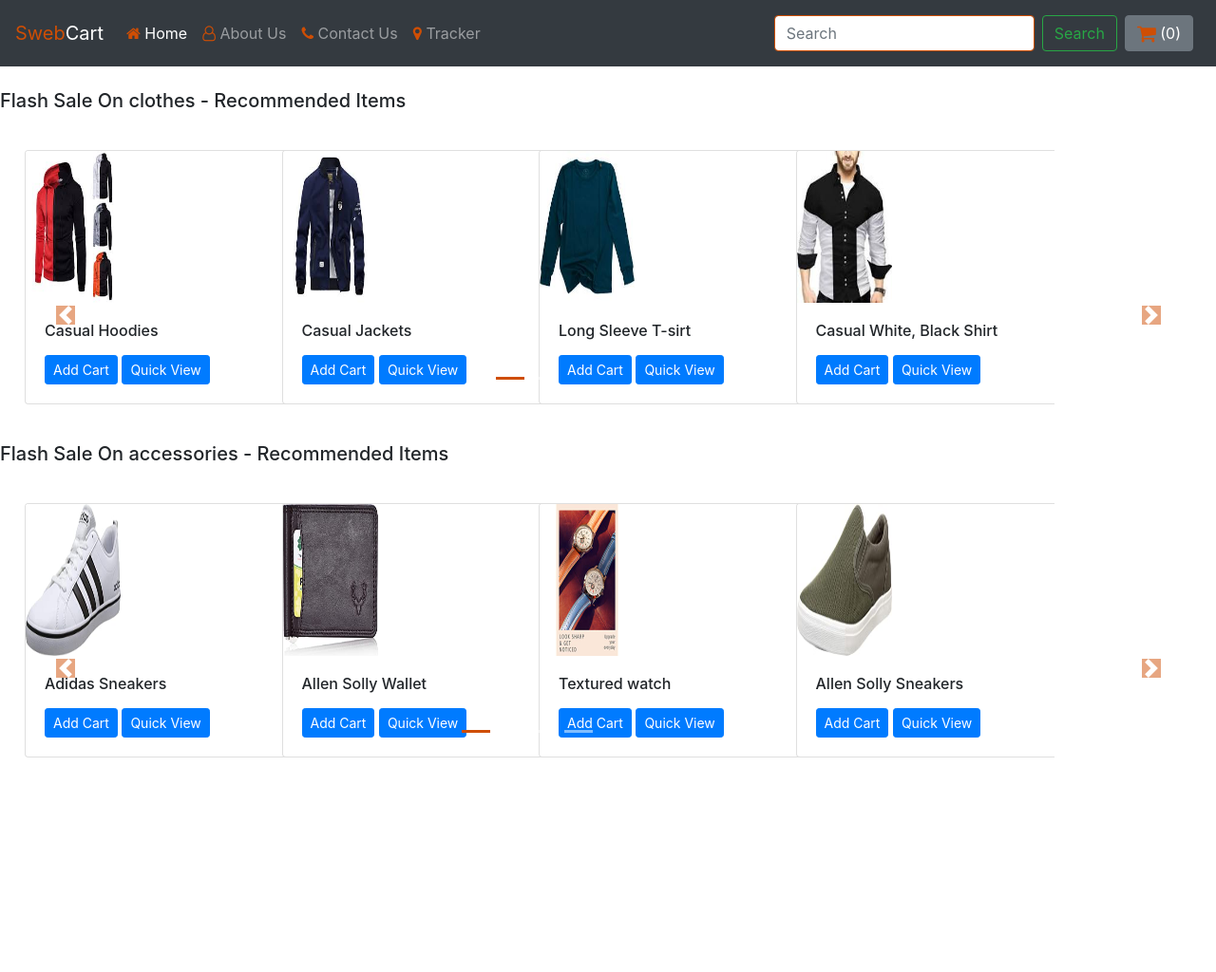
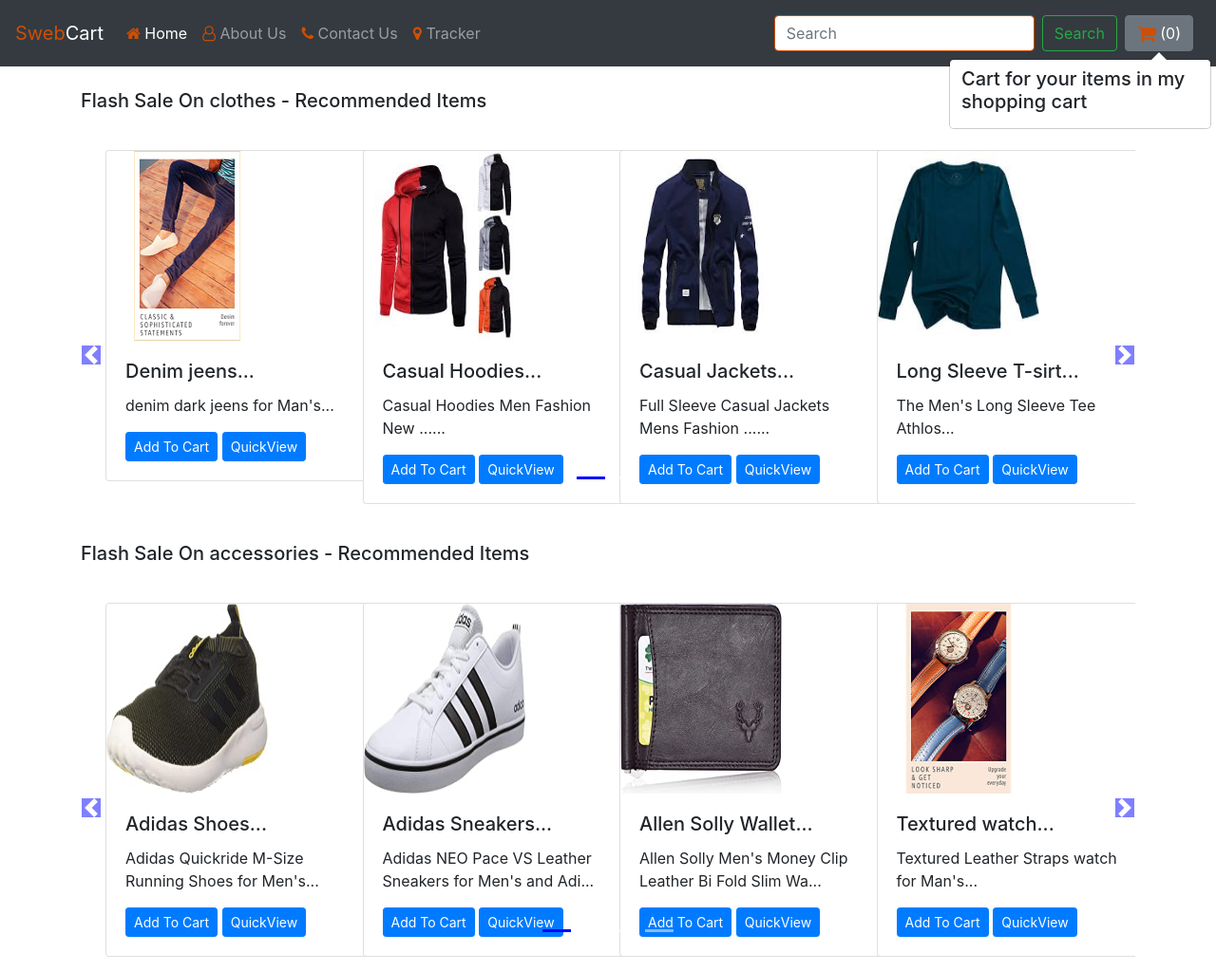
Before and after one commit to 8107707993/django_web_app, a Django app: page /shop/ in a window 1280 px wide. Shown: the whole page at 95% size. Before the commit the page ends 798 px from the top, so only its background shows below. Run offline with Django 3.2, Linux system fonts and the light colour scheme; data comes from the database, SQL or seed files in the repository; some libraries are stand-ins or nearby versions.

Commit message:
improving

```diff
--- a/mew/shop/templates/shop/besic.html
+++ b/mew/shop/templates/shop/besic.html
@@ -72,10 +72,10 @@
                 <button class="btn btn-outline-success my-2 my-sm-0" type="submit">Search</button>
             </form>
             <button type="button" id="popcart" class="btn btn-secondary mx-2" data-container="body"
-                data-toggle="popover" data-placement="bottom"
+                data-toggle="popover" data-placement="bottom" data-html="true"
                 data-content="Vivamus sagittis lacus vel augue laoreet rutrum faucibus.">
                 <font color="#cf4e04"><i class="fa fa-shopping-cart fa-lg" aria-hidden="true"></i></font> (<span
-                    id="cart">0</span>)
+                    id="cart" class="cart">0</span>)
             </button>
         </div>
     </nav>
--- a/mew/shop/templates/shop/index.html
+++ b/mew/shop/templates/shop/index.html
@@ -1,124 +1,66 @@
 {% extends 'shop/besic.html' %}
-{% load static %}
 {% block css %}
-.col-md-3{
-display: inline-block;
-margin-left:-4px;
-}
 .col-md-3
 {
 display: inline-block;
 margin-left:-4px;
 }
-
 .carousel-indicators .active {
 background-color: blue;
 }
-
 .col-md-3 img{
-
-width: 255px;
-height: 355px;
+width: 170px;
+height: 200px;
 }
-
 body .carousel-indicator li{
 background-color: blue;
 }
-
 body .carousel-indicators{
 bottom: 0;
 }
-
 body .carousel-control-prev-icon,
 body .carousel-control-next-icon{
 background-color: blue;
+}
+.carousel-control-prev,
+.carousel-control-next{
+top: auto;
+bottom: auto;
+padding-top: 222px;
 }
 body .no-padding{
 padding-left: 0,
 padding-right: 0;
 }
-
-
-.carousel-indicators .active {
-background-color: #cf4e04;
-}
-
-
-.col-md-3 img{
-
-max-width: 100px;
-height: 160px;
-}
-
-body .carousel-indicator li{
-background-color: blue;
-}
-
-body .carousel-indicators{
-bottom: 0;
-}
-
-body .carousel-control-prev-icon,
-body .carousel-control-next-icon{
-background-color:#cf4e04;
-}
-
-.carousel-control-prev,
-.carousel-control-next{
-top: auto;
-bottom: auto;
-padding-top:180px;
-
-}
-.carousel-control-prev{
-padding-right:55px;
-}
-.carousel-control-next{
-padding-left:55px;
-padding-left:55px;
-
-}
-
-body .no-padding{
-padding-left: 0,
-padding-right: 0;
-}
-
-
 {% endblock %}
 {% block body %}
-
-
+{% load static %}
+<div class="container">
     <!--Slideshow starts here -->
     {% for product, range, nSlides in allProds %}
-
     <h5 class="my-4">Flash Sale On {{product.0.category}} - Recommended Items</h5>
-<div class="row container">
-    <div id="demo{{forloop.counter}}" class="carousel slide my-3" data-ride="carousel">
+    <div class="row">
+        <div id="demo{{forloop.counter}}" class="col carousel slide my-3" data-ride="carousel">
             <ul class="carousel-indicators">
                 <li data-target="#demo{{forloop.counter}}" data-slide-to="0" class="active"></li>
                 {% for i in range %}
                 <li data-target="#demo{{forloop.parentloop.counter}}" data-slide-to="{{i}}"></li>
                 {% endfor %}
             </ul>
-
-        <!--Slideshow starts here -->
             <div class="container carousel-inner no-padding">
-
                 <div class="carousel-item active">
-
-                {% for i in product|slice:"1:" %}
+                    {% for i in product %}
                     <div class="col-xs-3 col-sm-3 col-md-3">
-                    <div class="card" style="width: 20rem;">
+                        <div class="card " style="width: 18rem;">
                             <img src='/media/{{i.image}}' class="card-img-top" alt="...">
                             <div class="card-body">
-                            <h6 class="card-title">{{i.product_name}}</h6>
-                            <p class="card-text">{{i.desc}}</p>
+                                <h5 class="card-title" id="namepr{{i.id}}">{{i.product_name|slice:"0:20"}}...</h5>
+                                <p class="card-text">{{i.Desc|slice:"0:53"}}...</p>
                                 <span id="divpr{{i.id}}" class="divpr">
-                                <button id="pr{{i.id}}" class="btn btn-sm btn-primary cart">Add Cart</button>
+                                    <button id="pr{{i.id}}" class="btn btn-primary btn-sm cart">Add To Cart</button>
                                 </span>
                                 <a href="/shop/products/{{i.id}}"><button id="qv{{i.id}}"
-                                    class="btn btn-sm btn-primary cart">Quick View</button></a>
+                                        class="btn btn-primary btn-sm cart">QuickView</button></a>
                             </div>
                         </div>
                     </div>
@@ -137,47 +79,70 @@ padding-right: 0;
         <a class="carousel-control-next" href="#demo{{forloop.counter}}" data-slide="next">
             <span class="carousel-control-next-icon"></span>
         </a>
-
     </div>
     {% endfor %}
+</div>
 {% endblock %}
 {% block js %}
 <script>
-
+    window.onload = function () {
+        // Find out the cart items from localStorage
         if (localStorage.getItem('cart') == null) {
             var cart = {};
-    }
-    else {
+        } else {
             cart = JSON.parse(localStorage.getItem('cart'));
-        document.getElementById('cart').innerHTML = Object.keys(cart).length;
             updateCart(cart);
         }
-    $('.cart').click(function () {
-
-        console.log('clicked');
+        // If the add to cart button is clicked, add/increment the item
+        //$('.cart').click(function() {
+        $('.divpr').on('click', 'button.cart', function () {
             var idstr = this.id.toString();
-        console.log(idstr);
             if (cart[idstr] != undefined) {
                 cart[idstr] = cart[idstr] + 1;
-        }
-        else {
+            } else {
                 cart[idstr] = 1;
             }
             updateCart(cart);
-        console.log(cart);
-        localStorage.setItem('cart', JSON.stringify(cart));
-
         });
+        //Add Popover to cart
         $('#popcart').popover();
-    document.getElementById("popcart").setAttribute('data-content', '<h5>Cart for your items in my shopping cart</h5>');
+        updatePopover(cart);
+        function updatePopover(cart) {
+            console.log('We are inside updatePopover');
+            var popStr = "";
+            popStr = popStr + "<h5> Cart for your items in my shopping cart </h5><div class='mx-2 my-2'>";
+            var i = 1;
+            for (var item in cart) {
+                popStr = popStr + "<b>" + i + "</b>. ";
+                popStr = popStr + document.getElementById('name' + item).innerHTML.slice(0, 19) + "... Qty: " + cart[item] + '<br>';
+                i = i + 1;
+            }
+            popStr = popStr + "</div><div><a href='/shop/checkout'><button class='btn btn-primary btn-sm' id ='checkout'>Checkout</button></a> <button class='btn btn-primary btn-sm' onclick='clearCart()' id ='clearCart'>Clear Cart</button>     </div>     "
+            console.log(popStr);
+            document.getElementById('popcart').setAttribute('data-content', popStr);
+            $('#popcart').popover('show');
+        }
+        function clearCart() {
+            cart = JSON.parse(localStorage.getItem('cart'));
+            for (var item in cart) {
+                document.getElementById('div' + item).innerHTML = '<button id="' + item + '" class="btn btn-primary cart">Add To Cart</button>'
+            }
+            localStorage.clear();
+            cart = {};
+            updateCart(cart);
+        }
         function updateCart(cart) {
+            var sum = 0;
             for (var item in cart) {
-            document.getElementById('div' + item).innerHTML = "<button id='minus" + item + "' class='btn btn-primary btn-sm minus'>-</button> <span id='val" + item + "''>" + cart[item] + "</span> <button id='plus" + item + "' class='btn btn-primary btn-sm plus'> + </button>";
+                sum = sum + cart[item];
+                document.getElementById('div' + item).innerHTML = "<button id='minus" + item + "' class='btn btn-primary minus'>-</button> <span id='val" + item + "''>" + cart[item] + "</span> <button id='plus" + item + "' class='btn btn-primary plus'> + </button>";
             }
             localStorage.setItem('cart', JSON.stringify(cart));
-        document.getElementById('cart').innerHTML = Object.keys(cart).length;
+            document.getElementById('cart').innerHTML = sum;
             console.log(cart);
+            updatePopover(cart);
         }
+        // If plus or minus button is clicked, change the cart as well as the display value
         $('.divpr').on("click", "button.minus", function () {
             a = this.id.slice(7,);
             cart['pr' + a] = cart['pr' + a] - 1;
@@ -185,12 +150,12 @@ padding-right: 0;
             document.getElementById('valpr' + a).innerHTML = cart['pr' + a];
             updateCart(cart);
         });
-
         $('.divpr').on("click", "button.plus", function () {
             a = this.id.slice(6,);
             cart['pr' + a] = cart['pr' + a] + 1;
             document.getElementById('valpr' + a).innerHTML = cart['pr' + a];
             updateCart(cart);
         });
+    }
 </script>
 {% endblock %}
```
Lines whose indentation alone changed are shown as unchanged.
